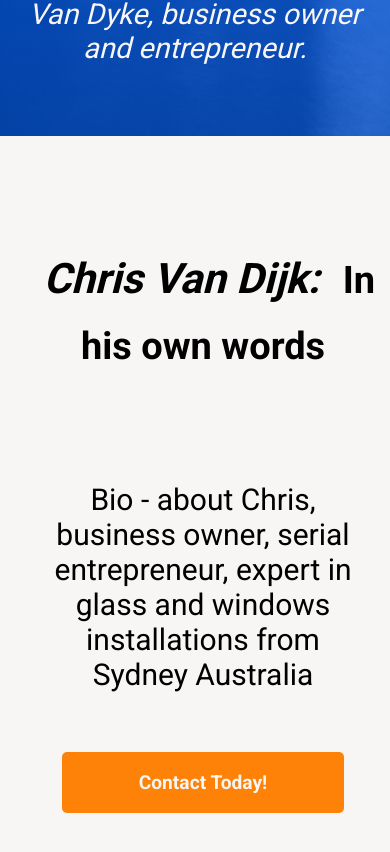
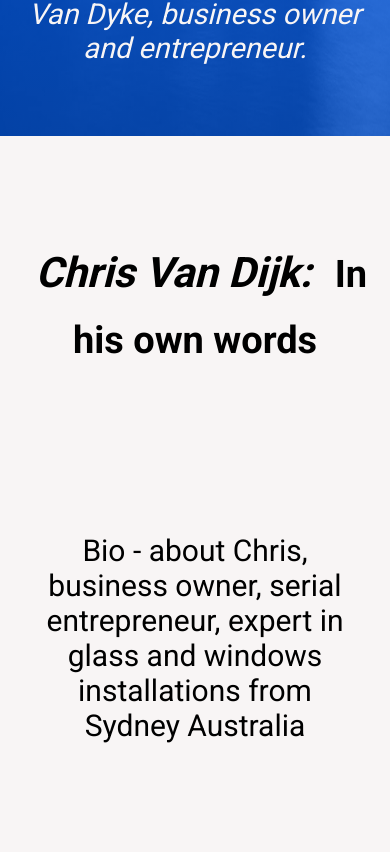
Before and after one commit to jshields123/chris_personal_site, a Next.js app: page / in a window 390 px wide. Shown: the part 872-1724 px from the top of the page. Built offline with nearby package versions, Linux system fonts and the light colour scheme.

Commit message:
responsive done for who is section

```diff
--- a/app/components/WhoIsSection/WhoIsSection.jsx
+++ b/app/components/WhoIsSection/WhoIsSection.jsx
@@ -2,12 +2,21 @@ import styles from "./WhoIsSection.module.css";
 import { WhoIs } from "../WhoIs";
 import { Paragraph } from "../Paragraph";
 import { Button } from "../Button";
+import Image from "next/image";
 
-const WhoIsSection = () => {
+const WhoIsSection = ({ isMobile }) => {
   return (
     <>
       <div className={styles.container}>
         <WhoIs />
+        {!isMobile && (
+          <Image
+            src={"/images/bloke2.png"}
+            alt="bloke2"
+            height={380}
+            width={550}
+          />
+        )}
         <Paragraph />
         <Button text={"Contact Today!"} isDisabled={false} onClick={() => {}} />
       </div>
--- a/app/components/WhoIsSection/WhoIsSection.module.css
+++ b/app/components/WhoIsSection/WhoIsSection.module.css
@@ -4,7 +4,7 @@
   display: flex;
   flex-direction: column;
   align-items: center;
-  padding: 4em 0.5em 0em 0.5em;
   font-family: "Roboto";
   height: 100vh;
+  justify-content: space-evenly;
 }
--- a/app/page.js
+++ b/app/page.js
@@ -16,7 +16,7 @@ export default function Home() {
       <main className={styles.main}>
         <Navbar isMobile={isMobile} />
         <IntroSection />
-        <WhoIsSection />
+        <WhoIsSection isMobile={isMobile} />
         <LinksSection />
       </main>
       <Footer />
```
